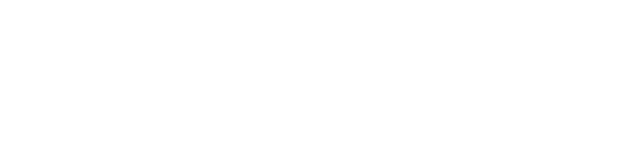
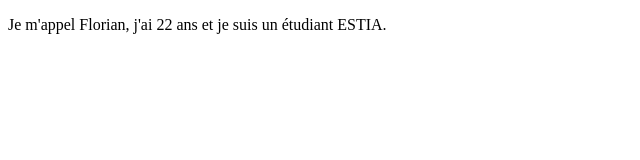
Before and after one commit to FlorianESTIA/florian.github.io, a plain HTML site: page index.html in a window 1280 px wide. Shown: the whole page, without its empty margins (0-640 px from the left). Drawn offline with Linux system fonts and the light colour scheme.

Commit message:
Ajout de quelque information sur moi

```diff
--- a/index.html
+++ b/index.html
@@ -4,7 +4,10 @@
     <meta charset="UTF-8">
     <meta http-equiv="X-UA-Compatible" content="IE=edge">
     <meta name="viewport" content="width=device-width, initial-scale=1.0">
-    <title>Document</title>
+    <title>Ma page</title>
+    <section id="identité">
+        <p>Je m'appel Florian, j'ai 22 ans et je suis un étudiant ESTIA.</p>
+    </section>
 </head>
 <body>
 
```
